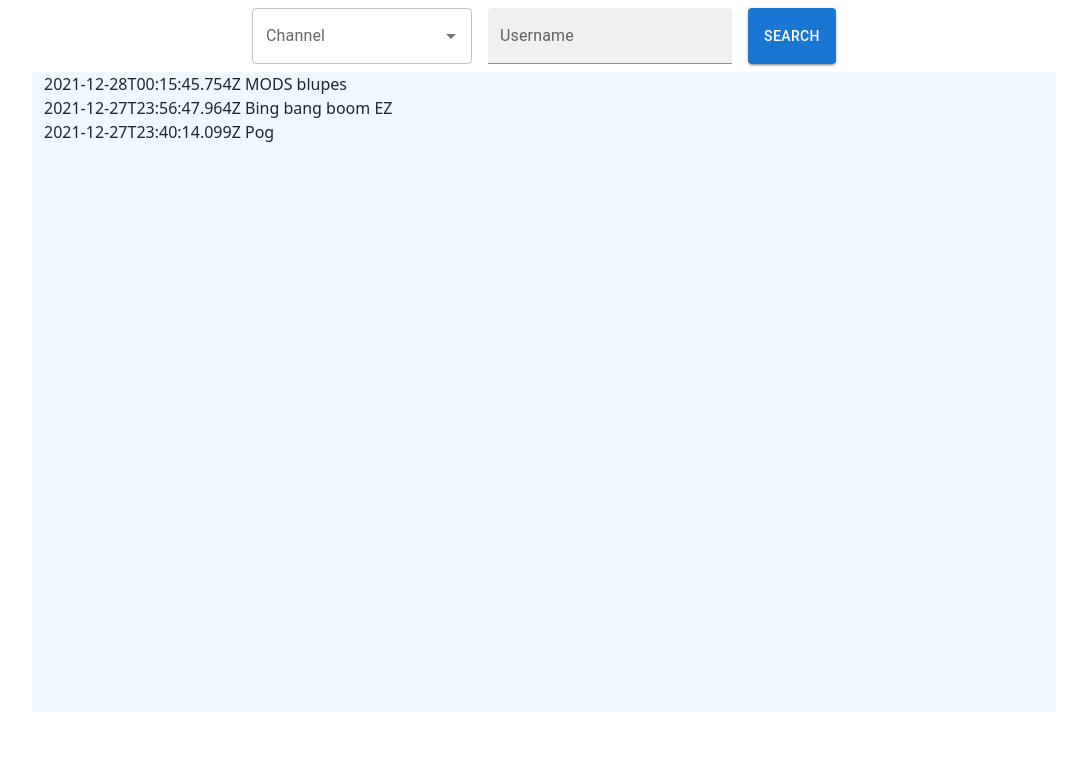
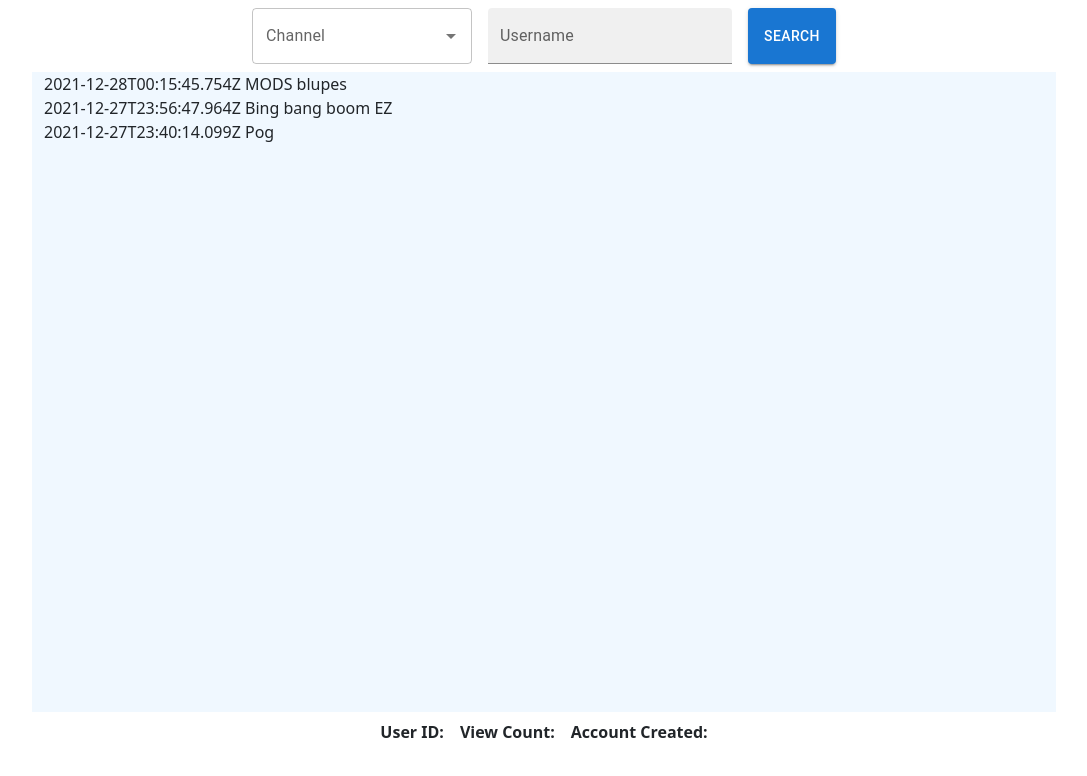
Before and after one commit to sambasile10/twitchlogger2, a React (Create React App) app in the folder frontend/logger-app/: page / in a window 1280 px wide. Shown: the top 776 px of the page, without its empty margins (96-1183 px from the left). Built offline with nearby package versions, Linux system fonts and the light colour scheme; no server answers.

Commit message:
User info panel

```diff
--- a/frontend/logger-app/src/App.tsx
+++ b/frontend/logger-app/src/App.tsx
@@ -1,16 +1,26 @@
 import React from 'react';
 import { Col, Container, Row } from 'react-bootstrap';
+import { resourceLimits } from 'worker_threads';
 import './App.css';
 import Header from './components/Header';
 import Log from './components/Log';
+import UserInfo from './components/UserInfo';
 
 export declare type Message = {
   timestamp: string,
   message: string
 };
 
+export declare type UserInfoData = {
+  user_id: string
+  view_count: string
+  profile_image_url: string
+  account_creation_date: string
+};
+
 type AppState = {
     messages: Message[]
+    user_info: UserInfoData
 };
 
 const dummyMessages: Message[] = [
@@ -23,8 +33,13 @@ const dummyChannels: string[] = [
   'sodapoppin', 'nyanners'
 ];
 
+const dummyUserInfo: UserInfoData = {
+    user_id: '', view_count: '', profile_image_url:'', account_creation_date: ''
+};
+
 const default_state: AppState = {
-    messages: dummyMessages
+    messages: dummyMessages,
+    user_info: dummyUserInfo
 };
 
 class App extends React.Component<{}, AppState> {
@@ -39,8 +54,15 @@ class App extends React.Component<{}, AppState> {
         fetch(`/chat/${channel}?username=${username}&limit=50&skip=0`)
           .then(res => res.json())
           .then((result) => {
-              this.setState({ messages: result.messages });
+              const newUserData: UserInfoData = {
+                user_id: result.userdata.id,
+                view_count: result.userdata.view_count,
+                profile_image_url: result.userdata.profile_image_url,
+                account_creation_date: result.userdata.created_at
+              };
+              this.setState({ messages: result.messages, user_info: newUserData });
           }, (error) => {
+
               this.setState({ messages: [{ timestamp: '', message: 'error' }] });
           });
     }
@@ -54,6 +76,7 @@ class App extends React.Component<{}, AppState> {
               </Row>
             </Container>
             <Log messages={this.state.messages}/>
+            <UserInfo user_data={this.state.user_info} />
           </div>
         );
     }
--- /dev/null
+++ b/frontend/logger-app/src/components/UserInfo.tsx
@@ -0,0 +1,33 @@
+import React, { Fragment } from 'react';
+import { UserInfoData } from '../App';
+
+type UserInfoProps = {
+    user_data: UserInfoData
+};
+
+class UserInfo extends React.Component<UserInfoProps, {}> {
+    constructor(props: any) {
+        super(props);
+    }
+
+    render() {
+        return (
+            <Fragment>
+                <div className='d-flex flex-row justify-content-center'>
+                    <div id="user-id-field" className='p-2'>
+                        <p><b>User ID:</b> { this.props.user_data.user_id }</p>
+                    </div>
+                    <div id="view-count-field" className='p-2'>
+                        <p><b>View Count:</b> { this.props.user_data.view_count }</p>
+                    </div>
+                    <div id="creation-date-field" className='p-2'>
+                        <p><b>Account Created:</b> { this.props.user_data.account_creation_date }</p>
+                    </div>
+                </div>
+            </Fragment>
+        );
+    }
+
+}
+
+export default UserInfo;
```
